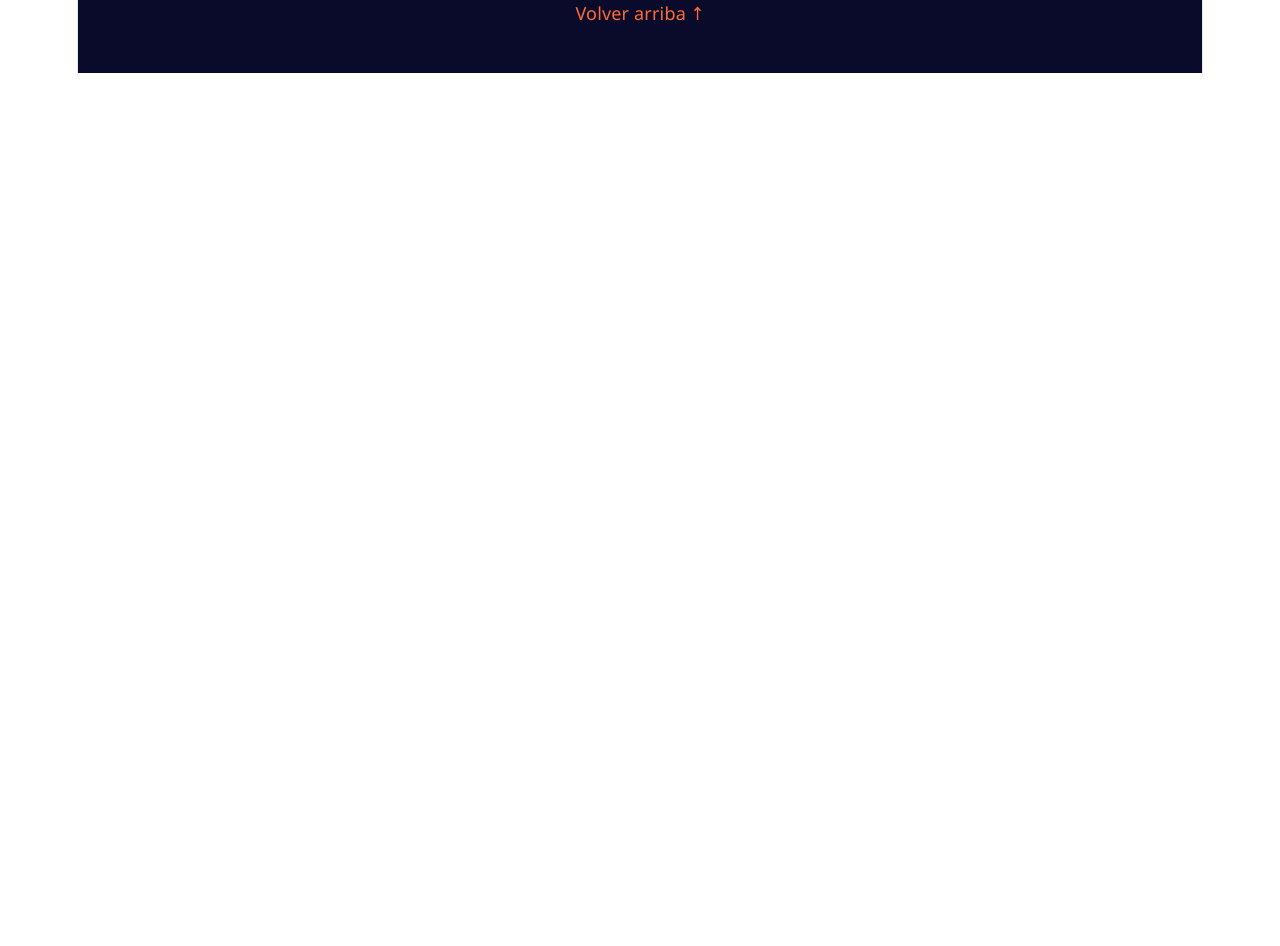
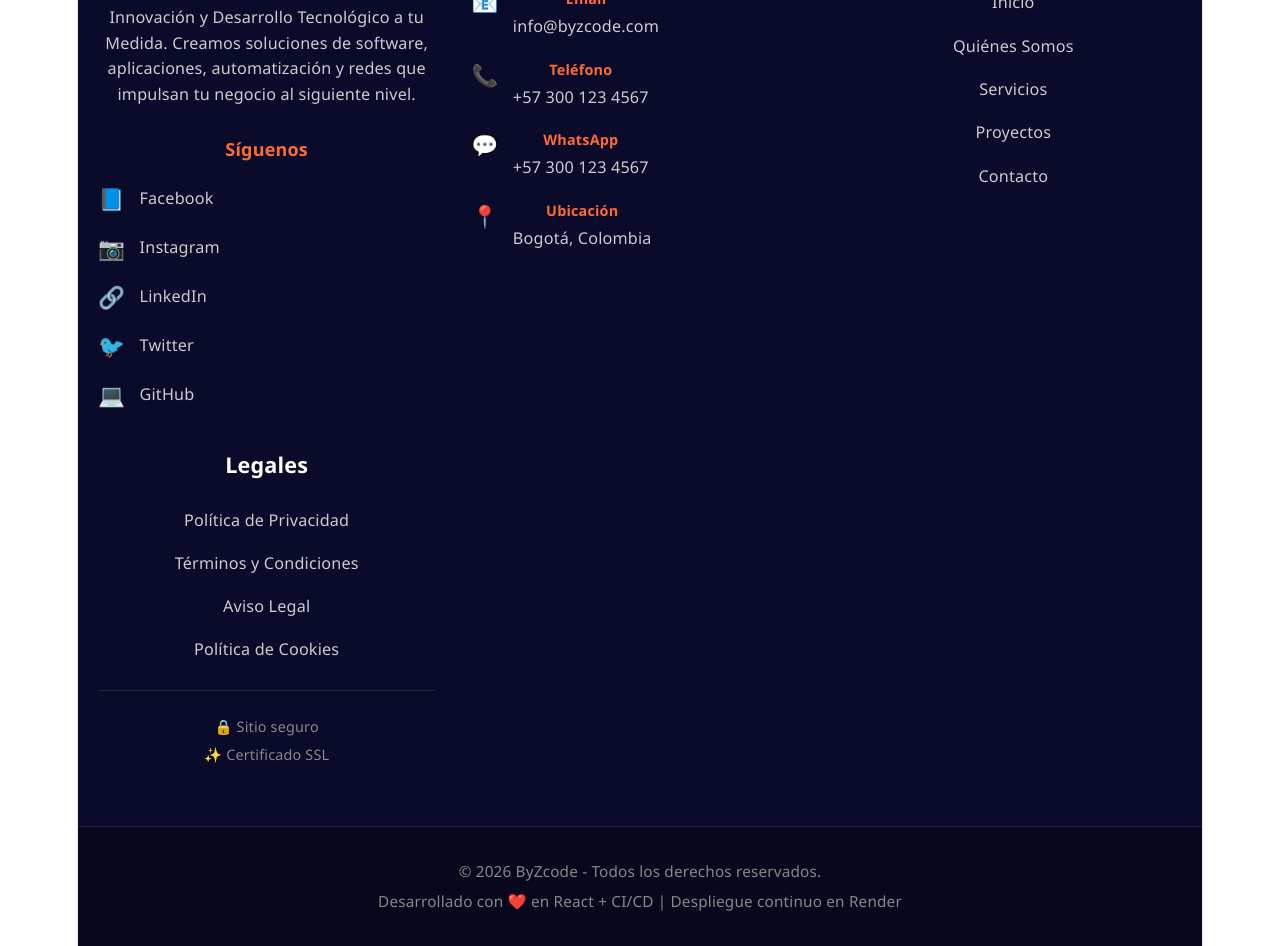
Before and after one commit to byzcodedeveloper-rgb/react-cicd-demo, a React (Vite) app: page / in a window 1280 px wide. Shown: the part 10320-11266 px from the top of the page. Before the commit the page ends 10393 px from the top, so only its background shows below. Built offline with nearby package versions, Linux system fonts and the light colour scheme.

Commit message:
Inicio de commit de sitio byzcode 17

```diff
--- a/src/components/Footer.css
+++ b/src/components/Footer.css
@@ -1,20 +1,212 @@
+/* ============================================
+   FOOTER - ESTILO BYZCODE
+   ============================================ */
+
 .footer {
   background: #0a0a2a;
-  color: #cccccc;
-  text-align: center;
-  padding: 2rem;
-  border-top: 1px solid rgba(255,255,255,0.1);
+  color: #ffffff;
+  margin-top: auto;
 }
 
-.footer p {
-  margin: 0.5rem 0;
+.footer-container {
+  max-width: 1200px;
+  margin: 0 auto;
+  padding: 3rem 20px;
+  display: grid;
+  grid-template-columns: repeat(auto-fit, minmax(250px, 1fr));
+  gap: 2rem;
+  border-bottom: 1px solid rgba(255, 255, 255, 0.1);
 }
 
-.footer-link {
-  color: #ff6b35;
-  text-decoration: none;
+/* ===== COLUMNAS ===== */
+.footer-col h3,
+.footer-col h4 {
+  margin-bottom: 1.2rem;
+  font-size: 1.2rem;
 }
 
-.footer-link:hover {
-  text-decoration: underline;
+.footer-logo {
+  font-size: 1.8rem !important;
+  background: linear-gradient(135deg, #ff6b35 0%, #ff8c5a 100%);
+  -webkit-background-clip: text;
+  background-clip: text;
+  color: transparent;
+  margin-bottom: 1rem;
 }
+
+.footer-description {
+  color: #cccccc;
+  line-height: 1.6;
+  margin-bottom: 1.5rem;
+  font-size: 0.9rem;
+}
+
+/* ===== REDES SOCIALES ===== */
+.footer-social h4 {
+  margin-bottom: 1rem;
+  font-size: 1rem;
+  color: #ff6b35;
+}
+
+.social-links {
+  display: flex;
+  flex-direction: column;
+  gap: 0.8rem;
+}
+
+.social-link {
+  display: flex;
+  align-items: center;
+  gap: 0.8rem;
+  color: #cccccc;
+  text-decoration: none;
+  transition: all 0.3s ease;
+  font-size: 0.9rem;
+}
+
+.social-link:hover {
+  color: #ff6b35;
+  transform: translateX(5px);
+}
+
+.social-icon {
+  font-size: 1.2rem;
+}
+
+/* ===== CONTACTO ===== */
+.contact-info {
+  display: flex;
+  flex-direction: column;
+  gap: 1rem;
+}
+
+.contact-item {
+  display: flex;
+  align-items: flex-start;
+  gap: 0.8rem;
+  font-size: 0.9rem;
+}
+
+.contact-icon {
+  font-size: 1.2rem;
+  min-width: 25px;
+}
+
+.contact-item strong {
+  display: block;
+  font-size: 0.8rem;
+  color: #ff6b35;
+  margin-bottom: 0.2rem;
+}
+
+.contact-item a,
+.contact-item span {
+  color: #cccccc;
+  text-decoration: none;
+  transition: color 0.3s;
+}
+
+.contact-item a:hover {
+  color: #ff6b35;
+}
+
+/* ===== ENLACES ===== */
+.footer-links {
+  list-style: none;
+  padding: 0;
+}
+
+.footer-links li {
+  margin-bottom: 0.8rem;
+}
+
+.footer-links a {
+  color: #cccccc;
+  text-decoration: none;
+  transition: all 0.3s ease;
+  font-size: 0.9rem;
+  display: inline-block;
+}
+
+.footer-links a:hover {
+  color: #ff6b35;
+  transform: translateX(5px);
+}
+
+/* ===== CERTIFICACIONES ===== */
+.footer-certificaciones {
+  margin-top: 1.5rem;
+  padding-top: 1rem;
+  border-top: 1px solid rgba(255, 255, 255, 0.1);
+}
+
+.footer-certificaciones p {
+  font-size: 0.8rem;
+  color: #888;
+  margin: 0.3rem 0;
+}
+
+/* ===== COPYRIGHT ===== */
+.footer-bottom {
+  background: rgba(0, 0, 0, 0.3);
+  padding: 1.5rem 20px;
+}
+
+.footer-bottom-container {
+  max-width: 1200px;
+  margin: 0 auto;
+  text-align: center;
+}
+
+.footer-bottom p {
+  color: #888;
+  font-size: 0.85rem;
+  margin: 0.3rem 0;
+}
+
+.footer-credits {
+  font-size: 0.8rem;
+}
+
+/* ===== RESPONSIVE ===== */
+@media (max-width: 768px) {
+  .footer-container {
+    grid-template-columns: 1fr;
+    text-align: center;
+    gap: 1.5rem;
+    padding: 2rem 20px;
+  }
+
+  .social-link {
+    justify-content: center;
+  }
+
+  .contact-item {
+    justify-content: center;
+    text-align: center;
+    flex-direction: column;
+    align-items: center;
+  }
+
+  .footer-links a:hover {
+    transform: none;
+  }
+
+  .footer-bottom p {
+    font-size: 0.75rem;
+  }
+}
+
+@media (max-width: 480px) {
+  .footer-container {
+    padding: 1.5rem 15px;
+  }
+
+  .footer-logo {
+    font-size: 1.5rem !important;
+  }
+
+  .footer-description {
+    font-size: 0.85rem;
+  }
+}
--- a/src/components/Footer.jsx
+++ b/src/components/Footer.jsx
@@ -4,12 +4,156 @@ import './Footer.css';
 const Footer = () => {
   const currentYear = new Date().getFullYear();
 
+  // Redes sociales
+  const socialLinks = [
+    { name: 'Facebook', url: 'https://facebook.com/byzcode', icon: '📘' },
+    { name: 'Instagram', url: 'https://instagram.com/byzcode', icon: '📷' },
+    { name: 'LinkedIn', url: 'https://linkedin.com/company/byzcode', icon: '🔗' },
+    { name: 'Twitter', url: 'https://twitter.com/byzcode', icon: '🐦' },
+    { name: 'GitHub', url: 'https://github.com/byzcode', icon: '💻' }
+  ];
+
+  // Enlaces rápidos
+  const quickLinks = [
+    { name: 'Inicio', id: 'inicio' },
+    { name: 'Quiénes Somos', id: 'quienes-somos' },
+    { name: 'Servicios', id: 'servicios' },
+    { name: 'Proyectos', id: 'proyectos' },
+    { name: 'Contacto', id: 'contacto' }
+  ];
+
+  // Enlaces legales
+  const legalLinks = [
+    { name: 'Política de Privacidad', url: '/privacidad' },
+    { name: 'Términos y Condiciones', url: '/terminos' },
+    { name: 'Aviso Legal', url: '/aviso-legal' },
+    { name: 'Política de Cookies', url: '/cookies' }
+  ];
+
+  // Función para scroll suave
+  const scrollToSection = (sectionId) => {
+    const element = document.getElementById(sectionId);
+    if (element) {
+      const offset = 70;
+      const elementPosition = element.getBoundingClientRect().top;
+      const offsetPosition = elementPosition + window.pageYOffset - offset;
+      window.scrollTo({ top: offsetPosition, behavior: 'smooth' });
+    }
+  };
+
   return (
     <footer className="footer">
-      <div className="container">
-        <p>&copy; {currentYear} ByZcode. Todos los derechos reservados.</p>
-        <p>Desarrollado con React + CI/CD en Render</p>
-        <p><a href="#inicio" className="footer-link">Volver arriba ↑</a></p>
+      <div className="footer-container">
+        {/* Columna 1 - Información de la empresa */}
+        <div className="footer-col">
+          <h3 className="footer-logo">ByZcode</h3>
+          <p className="footer-description">
+            Innovación y Desarrollo Tecnológico a tu Medida.
+            Creamos soluciones de software, aplicaciones, automatización y redes
+            que impulsan tu negocio al siguiente nivel.
+          </p>
+          <div className="footer-social">
+            <h4>Síguenos</h4>
+            <div className="social-links">
+              {socialLinks.map((social, index) => (
+                <a
+                  key={index}
+                  href={social.url}
+                  target="_blank"
+                  rel="noopener noreferrer"
+                  className="social-link"
+                  aria-label={social.name}
+                >
+                  <span className="social-icon">{social.icon}</span>
+                  <span className="social-name">{social.name}</span>
+                </a>
+              ))}
+            </div>
+          </div>
+        </div>
+
+        {/* Columna 2 - Contacto */}
+        <div className="footer-col">
+          <h4>Contacto</h4>
+          <div className="contact-info">
+            <div className="contact-item">
+              <span className="contact-icon">📧</span>
+              <div>
+                <strong>Email</strong>
+                <a href="mailto:info@byzcode.com">info@byzcode.com</a>
+              </div>
+            </div>
+            <div className="contact-item">
+              <span className="contact-icon">📞</span>
+              <div>
+                <strong>Teléfono</strong>
+                <a href="tel:+573001234567">+57 300 123 4567</a>
+              </div>
+            </div>
+            <div className="contact-item">
+              <span className="contact-icon">💬</span>
+              <div>
+                <strong>WhatsApp</strong>
+                <a href="https://wa.me/573001234567" target="_blank" rel="noopener noreferrer">
+                  +57 300 123 4567
+                </a>
+              </div>
+            </div>
+            <div className="contact-item">
+              <span className="contact-icon">📍</span>
+              <div>
+                <strong>Ubicación</strong>
+                <span>Bogotá, Colombia</span>
+              </div>
+            </div>
+          </div>
+        </div>
+
+        {/* Columna 3 - Enlaces rápidos */}
+        <div className="footer-col">
+          <h4>Enlaces Rápidos</h4>
+          <ul className="footer-links">
+            {quickLinks.map((link, index) => (
+              <li key={index}>
+                <a
+                  href={`#${link.id}`}
+                  onClick={(e) => {
+                    e.preventDefault();
+                    scrollToSection(link.id);
+                  }}
+                >
+                  {link.name}
+                </a>
+              </li>
+            ))}
+          </ul>
+        </div>
+
+        {/* Columna 4 - Legales */}
+        <div className="footer-col">
+          <h4>Legales</h4>
+          <ul className="footer-links">
+            {legalLinks.map((link, index) => (
+              <li key={index}>
+                <a href={link.url}>{link.name}</a>
+              </li>
+            ))}
+          </ul>
+          <div className="footer-certificaciones">
+            <p>🔒 Sitio seguro</p>
+            <p>✨ Certificado SSL</p>
+          </div>
+        </div>
+      </div>
+
+      {/* Copyright */}
+      <div className="footer-bottom">
+        <div className="footer-bottom-container">
+          <p>&copy; {currentYear} ByZcode - Todos los derechos reservados.</p>
+          <p className="footer-credits">
+            Desarrollado con ❤️ en React + CI/CD | Despliegue continuo en Render
+          </p>
+        </div>
       </div>
     </footer>
   );
```
